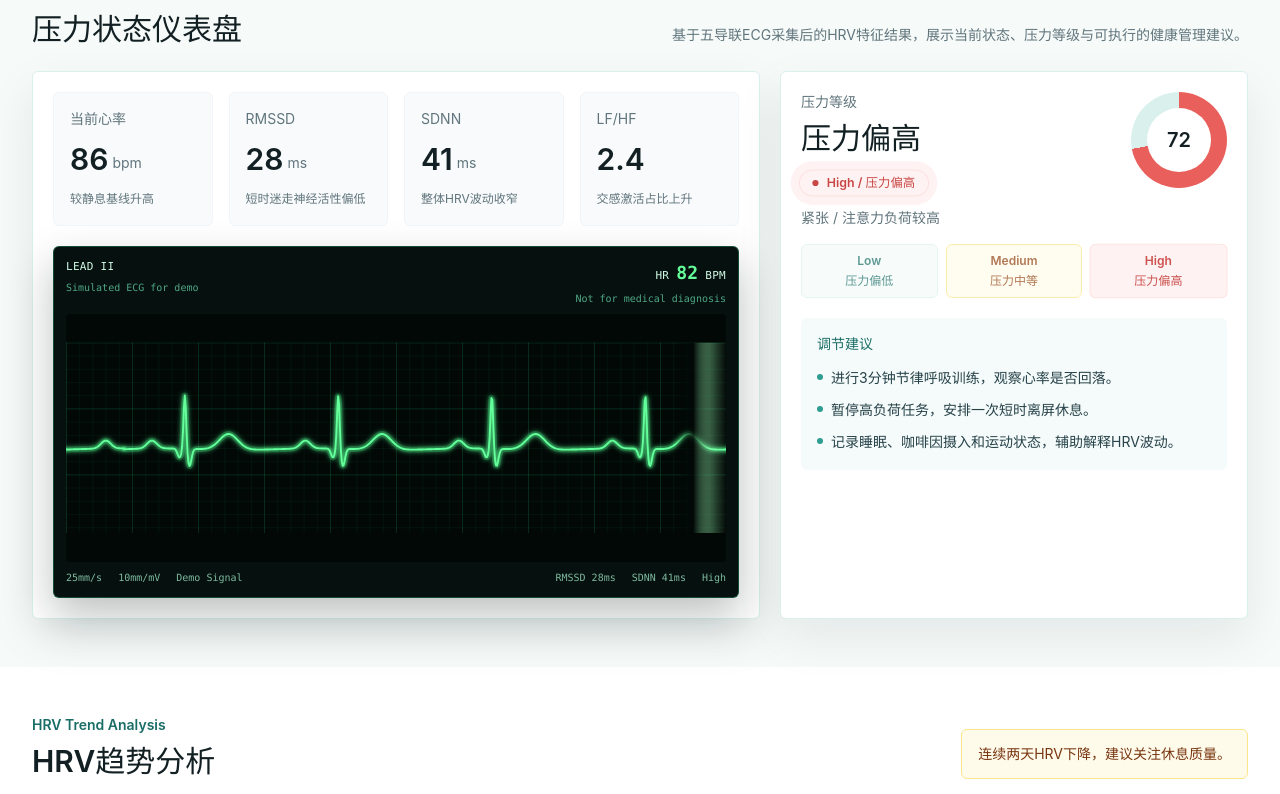
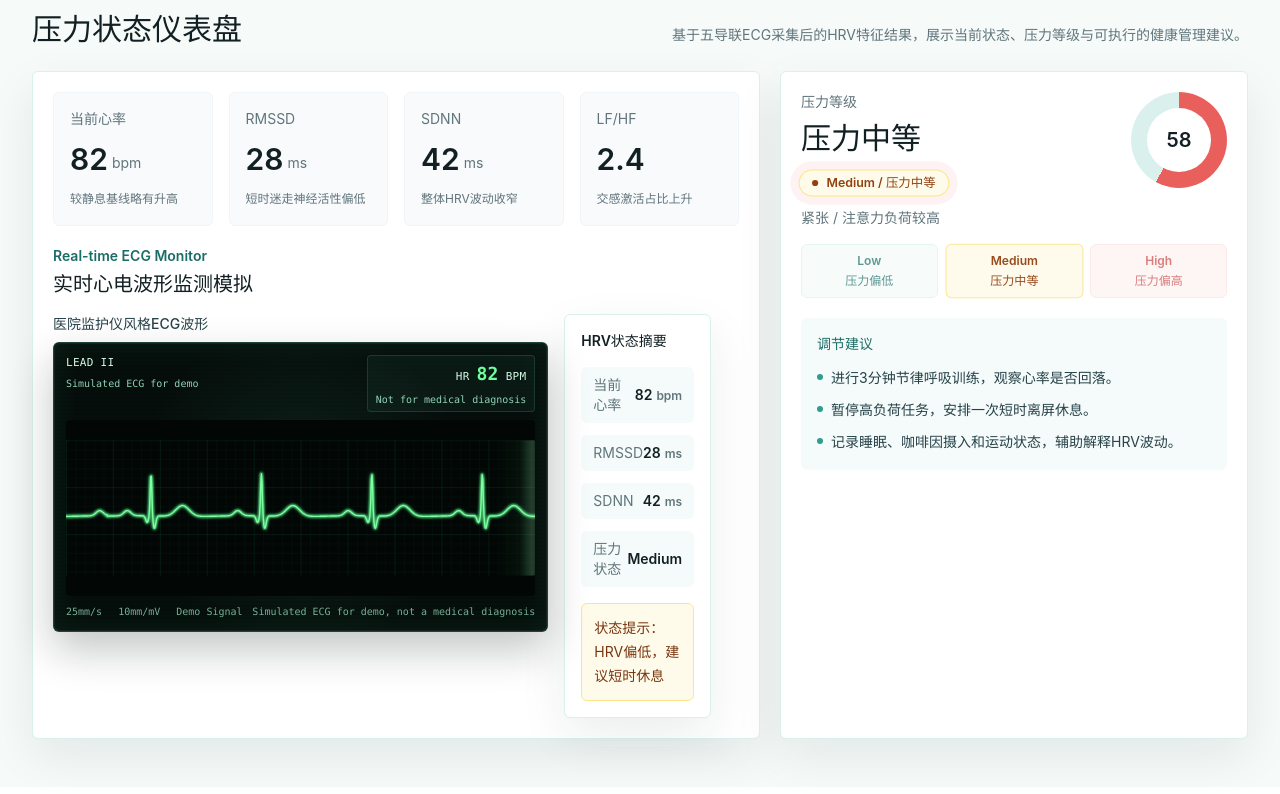
Before and after one commit to C2S-RCC/hrv-stress-monitoring-product-demo, a React (Vite) app: page / in a window 1280 px wide. Shown: the part 706-1500 px from the top of the page. Built offline with nearby package versions, Linux system fonts and the light colour scheme.

Commit message:
Enhance hospital ECG monitor module

```diff
--- a/src/components/HospitalECGMonitor.tsx
+++ b/src/components/HospitalECGMonitor.tsx
@@ -1,28 +1,31 @@
 import { motion } from 'framer-motion';
+import CountUp from 'react-countup';
 import { useId, useMemo } from 'react';
 import { currentMetrics } from '../data/mockData';
+import { classNames } from '../utils/classNames';
 
 type HospitalECGMonitorProps = {
   compact?: boolean;
+  showTitle?: boolean;
 };
 
 function ecgSample(phase: number) {
-  const p = Math.exp(-(((phase - 0.18) / 0.045) ** 2)) * 0.16;
+  const p = Math.exp(-(((phase - 0.18) / 0.045) ** 2)) * 0.14;
   const q = -Math.exp(-(((phase - 0.36) / 0.018) ** 2)) * 0.18;
-  const r = Math.exp(-(((phase - 0.395) / 0.012) ** 2)) * 1.1;
-  const s = -Math.exp(-(((phase - 0.425) / 0.018) ** 2)) * 0.35;
-  const t = Math.exp(-(((phase - 0.68) / 0.085) ** 2)) * 0.32;
-  const baseline = Math.sin(phase * Math.PI * 2) * 0.015;
+  const r = Math.exp(-(((phase - 0.395) / 0.011) ** 2)) * 1.18;
+  const s = -Math.exp(-(((phase - 0.425) / 0.018) ** 2)) * 0.34;
+  const t = Math.exp(-(((phase - 0.68) / 0.085) ** 2)) * 0.3;
+  const baseline = Math.sin(phase * Math.PI * 2) * 0.012;
 
   return p + q + r + s + t + baseline;
 }
 
-function createEcgPath(width: number, height: number, beats = 4.3) {
+function createEcgPath(width: number, height: number, beats = 4.25) {
   const baseline = height * 0.56;
-  const amplitude = height * 0.26;
-  const points = Array.from({ length: 720 }, (_, index) => {
-    const x = (index / 719) * width;
-    const phase = (index / 719) * beats;
+  const amplitude = height * 0.27;
+  const points = Array.from({ length: 760 }, (_, index) => {
+    const x = (index / 759) * width;
+    const phase = (index / 759) * beats;
     const value = ecgSample(phase % 1);
     const y = baseline - value * amplitude;
 
@@ -32,67 +35,87 @@ function createEcgPath(width: number, height: number, beats = 4.3) {
   return points.join(' ');
 }
 
-export function HospitalECGMonitor({ compact = false }: HospitalECGMonitorProps) {
+function MonitorScreen({ compact }: { compact?: boolean }) {
   const id = useId().replace(/:/g, '');
   const path = useMemo(() => createEcgPath(900, 260), []);
   const clipId = `ecgClip-${id}`;
   const fineGridId = `fineGrid-${id}`;
   const mainGridId = `mainGrid-${id}`;
   const glowId = `ecgGlow-${id}`;
-  const scanId = `scanFade-${id}`;
+  const scanId = `scanBand-${id}`;
 
   return (
     <div
-      className="overflow-hidden rounded-md border border-emerald-400/30 bg-[#06110f] p-3 shadow-[0_18px_42px_rgba(6,17,15,0.26)]"
+      className={classNames(
+        'relative overflow-hidden rounded-md border border-emerald-300/25 bg-[#050d0b] p-3',
+        'shadow-[inset_0_0_32px_rgba(85,255,162,0.08),0_18px_42px_rgba(6,17,15,0.24)]',
+      )}
       aria-label="医院监护仪风格模拟ECG波形"
     >
-      <div className="mb-2 flex items-start justify-between gap-3 font-mono text-[11px] uppercase tracking-wide text-emerald-200/90">
+      <div className="pointer-events-none absolute inset-0 rounded-md bg-[radial-gradient(circle_at_center,rgba(92,255,169,0.12),transparent_58%)] opacity-70" />
+      <div className="pointer-events-none absolute inset-0 rounded-md bg-[linear-gradient(rgba(255,255,255,0.035)_50%,rgba(0,0,0,0)_50%)] bg-[length:100%_4px] opacity-25" />
+      <div className="pointer-events-none absolute inset-0 rounded-md ring-1 ring-inset ring-white/5" />
+
+      <div className="relative mb-2 flex items-start justify-between gap-3 font-mono text-[11px] uppercase tracking-wide text-emerald-200/85">
         <div>
           <p className="text-emerald-100">LEAD II</p>
-          <p className="mt-1 text-[10px] normal-case tracking-normal text-emerald-300/70">
+          <p className="mt-1 text-[10px] normal-case tracking-normal text-emerald-300/62">
             Simulated ECG for demo
           </p>
         </div>
-        <div className="text-right">
+        <motion.div
+          className="rounded border border-emerald-300/15 bg-emerald-300/5 px-2 py-1 text-right"
+          animate={{
+            scale: [1, 1.045, 1],
+            borderColor: ['rgba(110,231,183,0.15)', 'rgba(110,231,183,0.5)', 'rgba(110,231,183,0.15)'],
+          }}
+          transition={{
+            duration: 0.42,
+            repeat: Infinity,
+            repeatDelay: 1.18,
+            ease: 'easeOut',
+          }}
+        >
           <p className="text-emerald-100">
-            HR <span className="text-lg font-semibold text-[#64ff9a]">82</span> bpm
+            HR <span className="text-lg font-semibold text-[#6cff9d]">{currentMetrics.heartRate}</span> bpm
           </p>
           {!compact && (
-            <p className="mt-1 text-[10px] normal-case tracking-normal text-emerald-300/70">
+            <p className="mt-1 text-[10px] normal-case tracking-normal text-emerald-300/62">
               Not for medical diagnosis
             </p>
           )}
-        </div>
+        </motion.div>
       </div>
 
-      <div className="relative aspect-[16/6] min-h-36 w-full overflow-hidden rounded bg-[#020806]">
+      <div className="relative aspect-[16/6] min-h-32 w-full overflow-hidden rounded bg-[#020705] sm:min-h-40 lg:min-h-44">
         <svg viewBox="0 0 900 260" className="h-full w-full" role="img" aria-label="模拟P-QRS-T心电波形">
           <defs>
             <pattern id={fineGridId} width="18" height="18" patternUnits="userSpaceOnUse">
-              <path d="M 18 0 L 0 0 0 18" fill="none" stroke="#0b6b43" strokeOpacity="0.28" strokeWidth="1" />
+              <path d="M 18 0 L 0 0 0 18" fill="none" stroke="#0f754c" strokeOpacity="0.17" strokeWidth="1" />
             </pattern>
             <pattern id={mainGridId} width="90" height="90" patternUnits="userSpaceOnUse">
-              <path d="M 90 0 L 0 0 0 90" fill="none" stroke="#19b56f" strokeOpacity="0.34" strokeWidth="1.2" />
+              <path d="M 90 0 L 0 0 0 90" fill="none" stroke="#22c97a" strokeOpacity="0.22" strokeWidth="1.1" />
             </pattern>
             <filter id={glowId} x="-20%" y="-50%" width="140%" height="200%">
-              <feGaussianBlur stdDeviation="3.5" result="blur" />
+              <feGaussianBlur stdDeviation="3.2" result="blur" />
               <feMerge>
                 <feMergeNode in="blur" />
                 <feMergeNode in="SourceGraphic" />
               </feMerge>
             </filter>
             <linearGradient id={scanId} x1="0%" x2="100%">
-              <stop offset="0%" stopColor="#020806" stopOpacity="0" />
-              <stop offset="35%" stopColor="#020806" stopOpacity="0.82" />
-              <stop offset="68%" stopColor="#9cffb8" stopOpacity="0.34" />
-              <stop offset="100%" stopColor="#9cffb8" stopOpacity="0" />
+              <stop offset="0%" stopColor="#6cff9d" stopOpacity="0" />
+              <stop offset="36%" stopColor="#6cff9d" stopOpacity="0.04" />
+              <stop offset="56%" stopColor="#a7ffbf" stopOpacity="0.22" />
+              <stop offset="74%" stopColor="#6cff9d" stopOpacity="0.07" />
+              <stop offset="100%" stopColor="#6cff9d" stopOpacity="0" />
             </linearGradient>
             <clipPath id={clipId}>
               <rect x="0" y="0" width="900" height="260" rx="4" />
             </clipPath>
           </defs>
 
-          <rect width="900" height="260" fill="#020806" />
+          <rect width="900" height="260" fill="#020705" />
           <rect width="900" height="260" fill={`url(#${fineGridId})`} />
           <rect width="900" height="260" fill={`url(#${mainGridId})`} />
 
@@ -101,22 +124,13 @@ export function HospitalECGMonitor({ compact = false }: HospitalECGMonitorProps)
               animate={{ x: [0, -900] }}
               transition={{ duration: 6.8, ease: 'linear', repeat: Infinity }}
             >
+              {[0, 900].map((offset) => (
+                <g key={offset} transform={`translate(${offset} 0)`}>
                   <path
                     d={path}
                     fill="none"
                     stroke="#39ff88"
-                strokeOpacity="0.2"
-                strokeWidth="8"
-                strokeLinecap="round"
-                strokeLinejoin="round"
-                filter={`url(#${glowId})`}
-              />
-              <path
-                d={path}
-                transform="translate(900 0)"
-                fill="none"
-                stroke="#39ff88"
-                strokeOpacity="0.2"
+                    strokeOpacity="0.22"
                     strokeWidth="8"
                     strokeLinecap="round"
                     strokeLinejoin="round"
@@ -125,38 +139,30 @@ export function HospitalECGMonitor({ compact = false }: HospitalECGMonitorProps)
                   <path
                     d={path}
                     fill="none"
-                stroke="#64ff9a"
-                strokeWidth="2.6"
+                    stroke="#7cff9f"
+                    strokeWidth="2.7"
                     strokeLinecap="round"
                     strokeLinejoin="round"
                     filter={`url(#${glowId})`}
                   />
-              <path
-                d={path}
-                transform="translate(900 0)"
-                fill="none"
-                stroke="#64ff9a"
-                strokeWidth="2.6"
-                strokeLinecap="round"
-                strokeLinejoin="round"
-                filter={`url(#${glowId})`}
-              />
+                </g>
+              ))}
             </motion.g>
 
             <motion.rect
               y="0"
-              width="70"
+              width="120"
               height="260"
               fill={`url(#${scanId})`}
-              animate={{ x: [-90, 920] }}
+              animate={{ x: [-140, 920] }}
               transition={{ duration: 6.8, ease: 'linear', repeat: Infinity }}
             />
             <motion.line
               y1="0"
               y2="260"
-              stroke="#9cffb8"
-              strokeOpacity="0.5"
-              strokeWidth="1.4"
+              stroke="#a7ffbf"
+              strokeOpacity="0.45"
+              strokeWidth="1.2"
               animate={{ x1: [-20, 990], x2: [-20, 990] }}
               transition={{ duration: 6.8, ease: 'linear', repeat: Infinity }}
             />
@@ -164,18 +170,67 @@ export function HospitalECGMonitor({ compact = false }: HospitalECGMonitorProps)
         </svg>
       </div>
 
-      <div className="mt-2 flex flex-col gap-2 font-mono text-[10px] text-emerald-200/75 sm:flex-row sm:items-center sm:justify-between">
+      <div className="relative mt-2 flex flex-col gap-2 font-mono text-[10px] text-emerald-200/70 sm:flex-row sm:items-center sm:justify-between">
         <div className="flex flex-wrap gap-x-4 gap-y-1">
           <span>25mm/s</span>
           <span>10mm/mV</span>
           <span>Demo Signal</span>
         </div>
-        <div className="grid grid-cols-3 gap-2 text-right sm:flex sm:gap-4">
-          <span>RMSSD {currentMetrics.rmssd}ms</span>
-          <span>SDNN {currentMetrics.sdnn}ms</span>
-          <span>{currentMetrics.stressLevel}</span>
-        </div>
+        <span>Simulated ECG for demo, not a medical diagnosis</span>
       </div>
     </div>
   );
 }
+
+function VitalSummaryCard() {
+  const items = [
+    { label: '当前心率', value: currentMetrics.heartRate, unit: 'bpm' },
+    { label: 'RMSSD', value: currentMetrics.rmssd, unit: 'ms' },
+    { label: 'SDNN', value: currentMetrics.sdnn, unit: 'ms' },
+    { label: '压力状态', value: currentMetrics.stressLevel, unit: '' },
+  ];
+
+  return (
+    <div className="rounded-md border border-clinical-100 bg-white p-4 shadow-panel">
+      <p className="text-sm font-semibold text-ink-900">HRV状态摘要</p>
+      <div className="mt-4 grid gap-3">
+        {items.map((item) => (
+          <div key={item.label} className="flex items-center justify-between rounded-md bg-clinical-50 px-3 py-2">
+            <span className="text-sm text-ink-500">{item.label}</span>
+            <span className="text-sm font-semibold text-ink-900">
+              {typeof item.value === 'number' ? <CountUp end={item.value} duration={1.2} enableScrollSpy scrollSpyOnce /> : item.value}
+              {item.unit && <span className="ml-1 text-xs text-ink-500">{item.unit}</span>}
+            </span>
+          </div>
+        ))}
+      </div>
+      <div className="mt-4 rounded-md border border-amber-200 bg-amber-50 px-3 py-3 text-sm leading-6 text-amber-900">
+        状态提示：HRV偏低，建议短时休息
+      </div>
+    </div>
+  );
+}
+
+export function HospitalECGMonitor({ compact = false, showTitle = true }: HospitalECGMonitorProps) {
+  if (compact) {
+    return <MonitorScreen compact />;
+  }
+
+  return (
+    <div>
+      {showTitle && (
+        <div className="mb-4">
+          <p className="text-sm font-semibold text-clinical-700">Real-time ECG Monitor</p>
+          <h3 className="mt-1 text-xl font-semibold text-ink-900">实时心电波形监测模拟</h3>
+        </div>
+      )}
+      <div className="grid gap-4 lg:grid-cols-[1.55fr_0.65fr]">
+        <div>
+          <p className="mb-2 text-sm font-medium text-ink-700">医院监护仪风格ECG波形</p>
+          <MonitorScreen />
+        </div>
+        <VitalSummaryCard />
+      </div>
+    </div>
+  );
+}
--- a/src/data/mockData.ts
+++ b/src/data/mockData.ts
@@ -28,14 +28,14 @@ export type MetricDatum = {
 };
 
 export const currentMetrics = {
-  heartRate: 86,
+  heartRate: 82,
   rmssd: 28,
-  sdnn: 41,
+  sdnn: 42,
   lfHf: 2.4,
-  stressLevel: 'High' as StressLevel,
-  stressLevelText: '压力偏高',
+  stressLevel: 'Medium' as StressLevel,
+  stressLevelText: '压力中等',
   emotionState: '紧张 / 注意力负荷较高',
-  stressScore: 72,
+  stressScore: 58,
 };
 
 export const metricCards: MetricDatum[] = [
@@ -43,7 +43,7 @@ export const metricCards: MetricDatum[] = [
     label: '当前心率',
     value: currentMetrics.heartRate,
     unit: 'bpm',
-    helper: '较静息基线升高',
+    helper: '较静息基线略有升高',
   },
   {
     label: 'RMSSD',
@@ -73,7 +73,7 @@ export const trendData: TrendDatum[] = [
   { day: 'D-3', heartRate: 79, hrv: 43, stressIndex: 50 },
   { day: 'D-2', heartRate: 82, hrv: 37, stressIndex: 61 },
   { day: 'D-1', heartRate: 85, hrv: 32, stressIndex: 69 },
-  { day: '今日', heartRate: 86, hrv: 28, stressIndex: 72 },
+  { day: '今日', heartRate: 82, hrv: 28, stressIndex: 58 },
 ];
 
 export const feedbackReasons = [
@@ -90,7 +90,7 @@ export const initialFeedbackRecords: FeedbackRecord[] = [
     id: 'FB-1024',
     userId: 'U-2026-017',
     time: '2026-05-11 09:18',
-    aiPrediction: '压力偏高',
+    aiPrediction: '压力中等',
     userFeedback: '准确',
     reason: '睡眠不足',
     inSamplePool: true,
```
Lines whose indentation alone changed are shown as unchanged.
